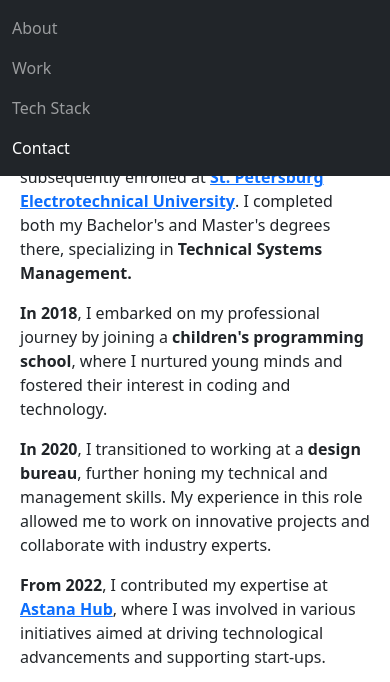
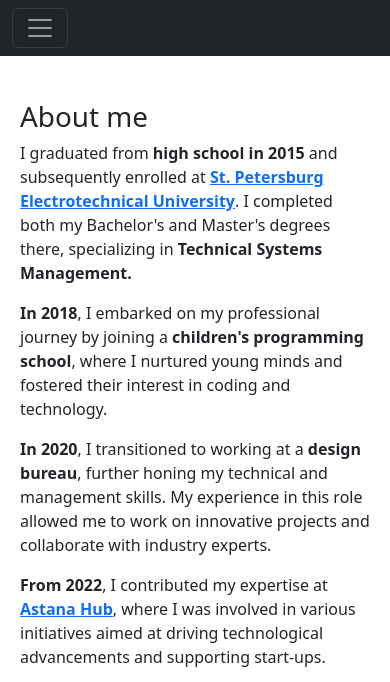
Before and after one commit to mariiavyl/portfolio, a plain HTML site: page index.html in a window 390 px wide. Shown: the top 682 px of the page. Drawn offline with nearby package versions, Linux system fonts and the light colour scheme.

Commit message:
Add files via upload

```diff
--- a/index.html
+++ b/index.html
@@ -14,8 +14,12 @@
 
   <body data-bs-spy="scroll" data-bs-target=".navbar" data-bs-offset="50">
   <main>
-  <nav class="navbar navbar-expand-sm bg-dark navbar-dark fixed-top">
+    <nav class="navbar navbar-expand-md bg-dark navbar-dark fixed-top">
         <div class="container-fluid">
+            <button class="navbar-toggler" type="button" data-bs-toggle="collapse" data-bs-target="#navbarNav">
+                <span class="navbar-toggler-icon"></span>
+            </button>
+            <div class="collapse navbar-collapse" id="navbarNav">
                 <ul class="navbar-nav">
                     <li class="nav-item">
                         <a class="nav-link" href="#about">About</a>
@@ -31,7 +35,9 @@
                     </li>
                 </ul>
             </div>
+        </div>
     </nav>
+
 
   <div id="about" class="container-fluid" style="padding:100px 20px;">
     <h1>About me</h1>
```
Lines whose indentation alone changed are shown as unchanged.
